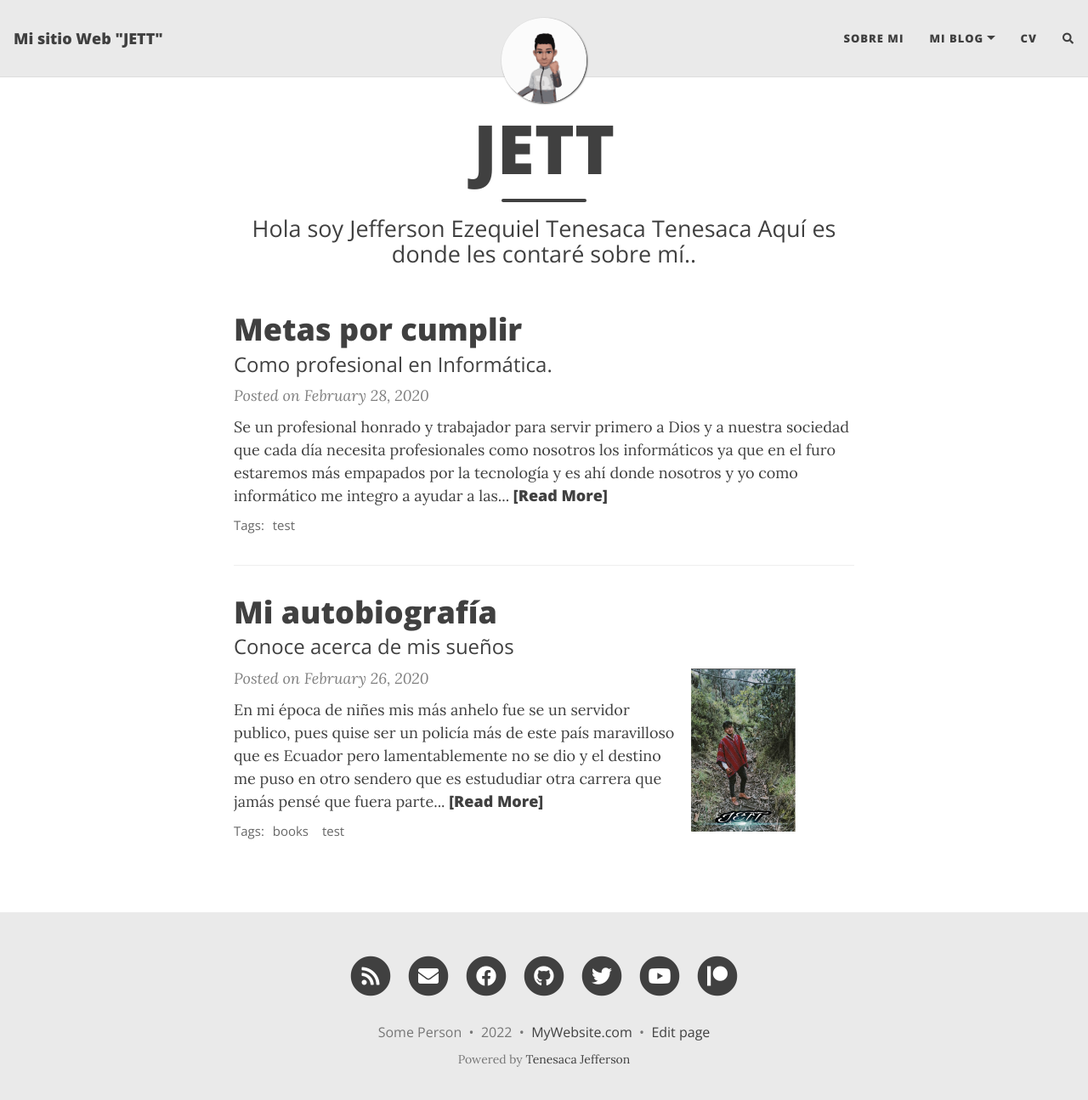
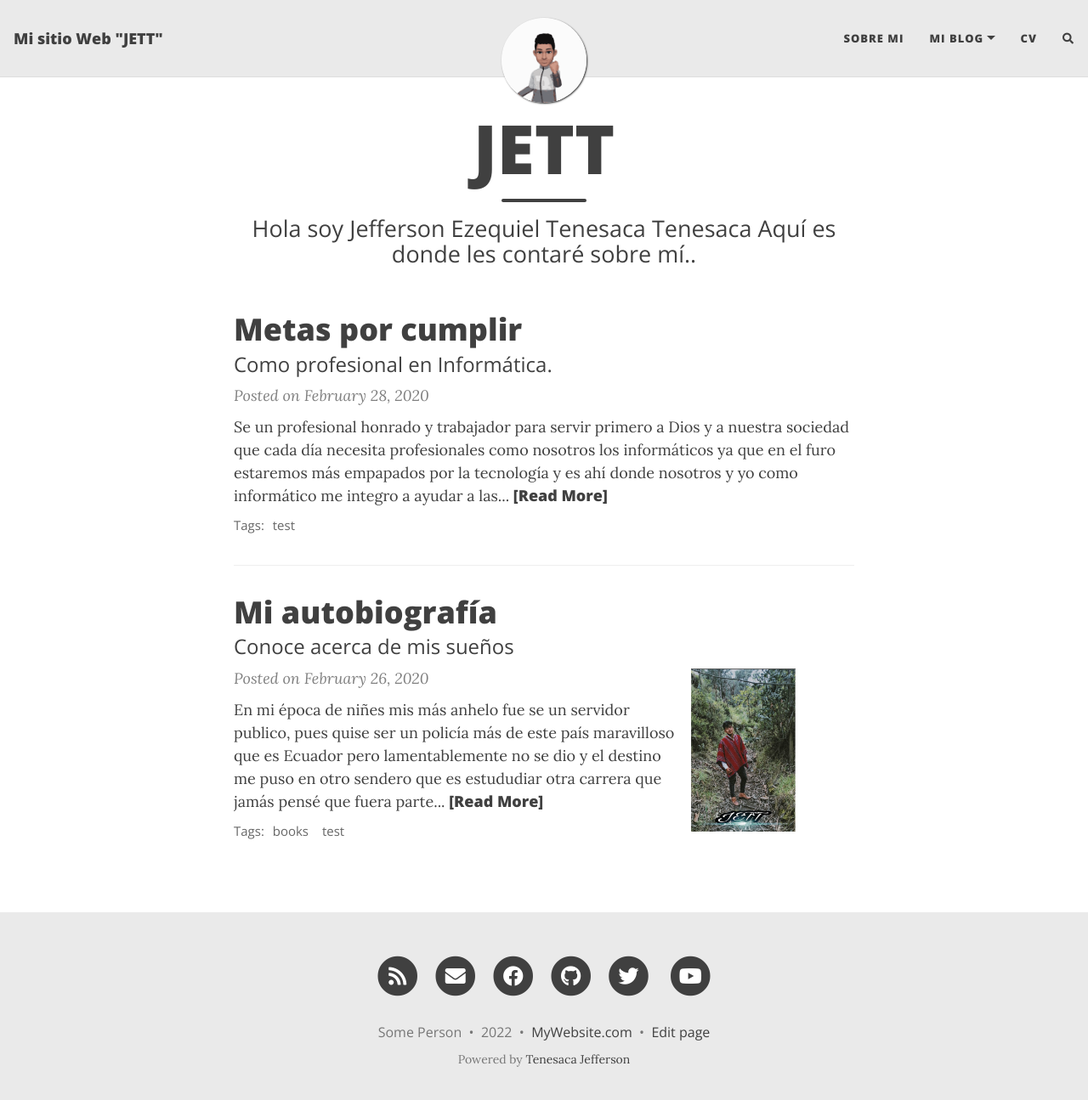
Before and after one commit to jeffersonett/jeffersonett.github.io, a Jekyll site: the page built from index.html, in a window 1280 px wide and 1308 px high. Shown: the top 1295 px of the window at 85% size. Built offline with Jekyll 4.4.1, drawn with Linux system fonts in a browser that asks for light colours; nearby versions of some CDN libraries; the list of posts is cut into pages by our own code; comment, search, counter and statistics services are not loaded.

Commit message:
Update social-networks-links.html

```diff
--- a/_includes/social-networks-links.html
+++ b/_includes/social-networks-links.html
@@ -48,7 +48,7 @@
   </li>
 {%- endif -%}
 
-{%- if site.social-network-links.telegram -%}
+<!--{%- if site.social-network-links.telegram -%}
   <li class="list-inline-item">
     <a href="https://t.me/593960412576" title="Telegram">
       <span class="fa-stack fa-lg" aria-hidden="true">
@@ -58,11 +58,11 @@
       <span class="sr-only">Telegram</span>
     </a>
   </li>
-{%- endif -%}
+{%- endif -%}-->
 
 {%- if site.social-network-links.github -%}
   <li class="list-inline-item">
-    <a href="https://jeffersonett.github.io/" title="GitHub">
+    <a href="https://github.com/jeffersonett/jeffersonett.github.io" title="GitHub">
       <span class="fa-stack fa-lg" aria-hidden="true">
         <i class="fas fa-circle fa-stack-2x"></i>
         <i class="fab fa-github fa-stack-1x fa-inverse"></i>
@@ -94,9 +94,9 @@
       <span class="sr-only">Reddit</span>
    </a>
   </li>
-{%- endif -%}
+{%- endif -%}-->
 
-{%- if site.social-network-links.linkedin -%}
+<!--{%- if site.social-network-links.linkedin -%}
   <li class="list-inline-item">
     <a href="https://linkedin.com/in/{{ site.social-network-links.linkedin }}" title="LinkedIn">
       <span class="fa-stack fa-lg" aria-hidden="true">
@@ -106,9 +106,9 @@
       <span class="sr-only">LinkedIn</span>
    </a>
   </li>
-{%- endif -%}
+{%- endif -%}-->
 
-{%- if site.social-network-links.xing -%}
+<!--{%- if site.social-network-links.xing -%}
   <li class="list-inline-item">
     <a href="https://www.xing.com/profile/{{ site.social-network-links.xing }}" title="Xing">
       <span class="fa-stack fa-lg" aria-hidden="true">
@@ -118,9 +118,9 @@
       <span class="sr-only">Xing</span>
    </a>
   </li>
-{%- endif -%}
+{%- endif -%}-->
 
-{%- if site.social-network-links.stackoverflow -%}
+<!--{%- if site.social-network-links.stackoverflow -%}
   <li class="list-inline-item">
     <a href="https://stackoverflow.com/users/{{ site.social-network-links.stackoverflow }}" title="StackOverflow">
       <span class="fa-stack fa-lg" aria-hidden="true">
@@ -132,7 +132,7 @@
   </li>
 {%- endif -%}-->
 
-{%- if site.social-network-links.snapchat -%}
+<!--{%- if site.social-network-links.snapchat -%}
   <li class="list-inline-item">
     <a href="https://www.snapchat.com/add/jtenesaca2642?share_id=70sFDGODUOQ&locale=es-ES" title="Snapchat">
       <span class="fa-stack fa-lg" aria-hidden="true">
@@ -142,9 +142,9 @@
       <span class="sr-only">Snapchat</span>
    </a>
   </li>
-{%- endif -%}
+{%- endif -%}-->
 
-{%- if site.social-network-links.instagram -%}
+<!--{%- if site.social-network-links.instagram -%}
   <li class="list-inline-item">
     <a href="https://instagram.com/jefferson.tenesaca.5?igshid=ZDdkNTZiNTM=" title="Instagram">
       <span class="fa-stack fa-lg" aria-hidden="true">
@@ -154,7 +154,7 @@
       <span class="sr-only">Instagram</span>
    </a>
   </li>
-{%- endif -%}
+{%- endif -%}-->
 
 {%- if site.social-network-links.youtube -%}
   <li class="list-inline-item">
@@ -168,7 +168,7 @@
   </li>
 {%- endif -%}
 
-{%- if site.social-network-links.spotify -%}
+<!--{%- if site.social-network-links.spotify -%}
   <li class="list-inline-item">
     <a href="https://open.spotify.com/user/{{ site.social-network-links.spotify }}" title="Spotify">
       <span class="fa-stack fa-lg" aria-hidden="true">
@@ -178,9 +178,9 @@
       <span class="sr-only">Spotify</span>
    </a>
   </li>
-{%- endif -%}
+{%- endif -%}-->
 
-{%- if site.social-network-links.telephone -%}
+<!--{%- if site.social-network-links.telephone -%}
   <li class="list-inline-item">
     <a href="tel:{{ site.social-network-links.telephone }}" title="Phone">
       <span class="fa-stack fa-lg" aria-hidden="true">
@@ -190,9 +190,9 @@
       <span class="sr-only">Phone</span>
    </a>
   </li>
-{%- endif -%}
+{%- endif -%}-->
 
-{%- if site.social-network-links.steam -%}
+<!--{%- if site.social-network-links.steam -%}
   <li class="list-inline-item">
     <a href="https://steamcommunity.com/id/{{ site.social-network-links.steam }}" title="Steam">
       <span class="fa-stack fa-lg" aria-hidden="true">
@@ -202,9 +202,9 @@
       <span class="sr-only">Steam</span>
    </a>
   </li>
-{%- endif -%}
+{%- endif -%}-->
 
-{%- if site.social-network-links.twitch -%}
+<!--{%- if site.social-network-links.twitch -%}
   <li class="list-inline-item">
     <a href="https://www.twitch.tv/{{ site.social-network-links.twitch }}" title="Twitch">
       <span class="fa-stack fa-lg" aria-hidden="true">
@@ -214,9 +214,9 @@
       <span class="sr-only">Twitch</span>
    </a>
   </li>
-{%- endif -%}
+{%- endif -%}-->
 
-{%- if site.social-network-links.yelp -%}
+<!--{%- if site.social-network-links.yelp -%}
   <li class="list-inline-item">
     <a href="https://{{ site.social-network-links.yelp }}.yelp.com" title="Yelp">
       <span class="fa-stack fa-lg" aria-hidden="true">
@@ -226,9 +226,9 @@
       <span class="sr-only">Yelp</span>
    </a>
   </li>
-{%- endif -%}
+{%- endif -%}-->
 
-{%- if site.social-network-links.mastodon -%}
+<!--{%- if site.social-network-links.mastodon -%}
   <li class="list-inline-item">
     <a rel="me" href="https://{{ site.social-network-links.mastodon }}" title="Mastodon">
       <span class="fa-stack fa-lg" aria-hidden="true">
@@ -238,9 +238,9 @@
       <span class="sr-only">Mastodon</span>
     </a>
   </li>
-{%- endif -%}
+{%- endif -%}-->
 
-{%- if site.social-network-links.ORCID -%}
+<!--{%- if site.social-network-links.ORCID -%}
  <li class="list-inline-item">
    <a href="https://orcid.org/{{ site.social-network-links.ORCID }}" title="ORCID">
      <span class="fa-stack fa-lg" aria-hidden="true">
@@ -250,9 +250,9 @@
      <span class="sr-only">ORCID</span>
    </a>
  </li>
-{%- endif -%}
+{%- endif -%}-->
 
-{%- if site.social-network-links.google-scholar -%}
+<!--{%- if site.social-network-links.google-scholar -%}
   <li class="list-inline-item">
     <a href="https://scholar.google.es/citations?hl=es&user=P1hFrBcAAAAJ&view_op=list_works&gmla=AJsN-F6kfl6VfCLYWSSdsb6yWxAS1-VX3bQTBp_OXk830RonaiX6rv1Hb_M7fF6SWXu86r22y8M6KpXlGLPGbaSoMDmqLtblmA{{ site.social-network-links.google-scholar }}" title="Google Scholar">
       <span class="fa-stack fa-lg" aria-hidden="true">
@@ -262,9 +262,9 @@
       <span class="sr-only">Google Scholar</span>
     </a>
   </li>
-{%- endif -%}
+{%- endif -%}-->
 
-{%- if site.social-network-links.patreon -%}
+<!--{%- if site.social-network-links.patreon -%}
   <li class="list-inline-item">
     <a href="https://patreon.com/{{ site.social-network-links.patreon }}" title="Patreon">
       <span class="fa-stack fa-lg" aria-hidden="true">
@@ -274,9 +274,9 @@
       <span class="sr-only">Patreon</span>
     </a>
   </li>
-{%- endif -%}
+{%- endif -%}-->
 
-{%- if site.social-network-links.medium -%}
+<!--{%- if site.social-network-links.medium -%}
   <li class="list-inline-item">
     <a href="https://medium.com/@{{ site.social-network-links.medium }}" title="Medium">
       <span class="fa-stack fa-lg" aria-hidden="true">
@@ -286,9 +286,9 @@
       <span class="sr-only">Medium</span>
     </a>
   </li>
-{%- endif -%}
+{%- endif -%}-->
 
-{%- if site.social-network-links.itchio -%}
+<!--{%- if site.social-network-links.itchio -%}
   <li class="list-inline-item">
     <a href="https://{{ site.social-network-links.itchio }}.itch.io/" title="Itchio">
       <span class="fa-stack fa-lg" aria-hidden="true">
@@ -298,9 +298,9 @@
       <span class="sr-only">Itchio</span>
    </a>
   </li>
-{%- endif -%}
+{%- endif -%}--<!--
 
-{%- if site.social-network-links.discord -%}
+<!--{%- if site.social-network-links.discord -%}
   <li class="list-inline-item">
     <a href="https://discord.com/{{ site.social-network-links.discord }}" title="Discord">
       <span class="fa-stack fa-lg" aria-hidden="true">
@@ -310,9 +310,9 @@
       <span class="sr-only">Discord</span>
    </a>
   </li>
-{%- endif -%}
+{%- endif -%}-->
 
-{%- if site.social-network-links.kaggle -%}
+<!--{%- if site.social-network-links.kaggle -%}
   <li class="list-inline-item">
     <a href="https://www.kaggle.com/{{ site.social-network-links.kaggle }}" title="Kaggle">
       <span class="fa-stack fa-lg" aria-hidden="true">
@@ -322,9 +322,9 @@
       <span class="sr-only">Kaggle</span>
    </a>
   </li>
-{%- endif -%}
+{%- endif -%}-->
 
-{%- if site.social-network-links.hackerrank -%}
+<!--{%- if site.social-network-links.hackerrank -%}
   <li class="list-inline-item">
     <a href="https://www.hackerrank.com/{{ site.social-network-links.hackerrank }}" title="Hackerrank">
       <span class="fa-stack fa-lg" aria-hidden="true">
@@ -334,6 +334,6 @@
       <span class="sr-only">Hackerrank</span>
    </a>
   </li>
-{%- endif -%}
+{%- endif -%}-->
 
 </ul>
```
